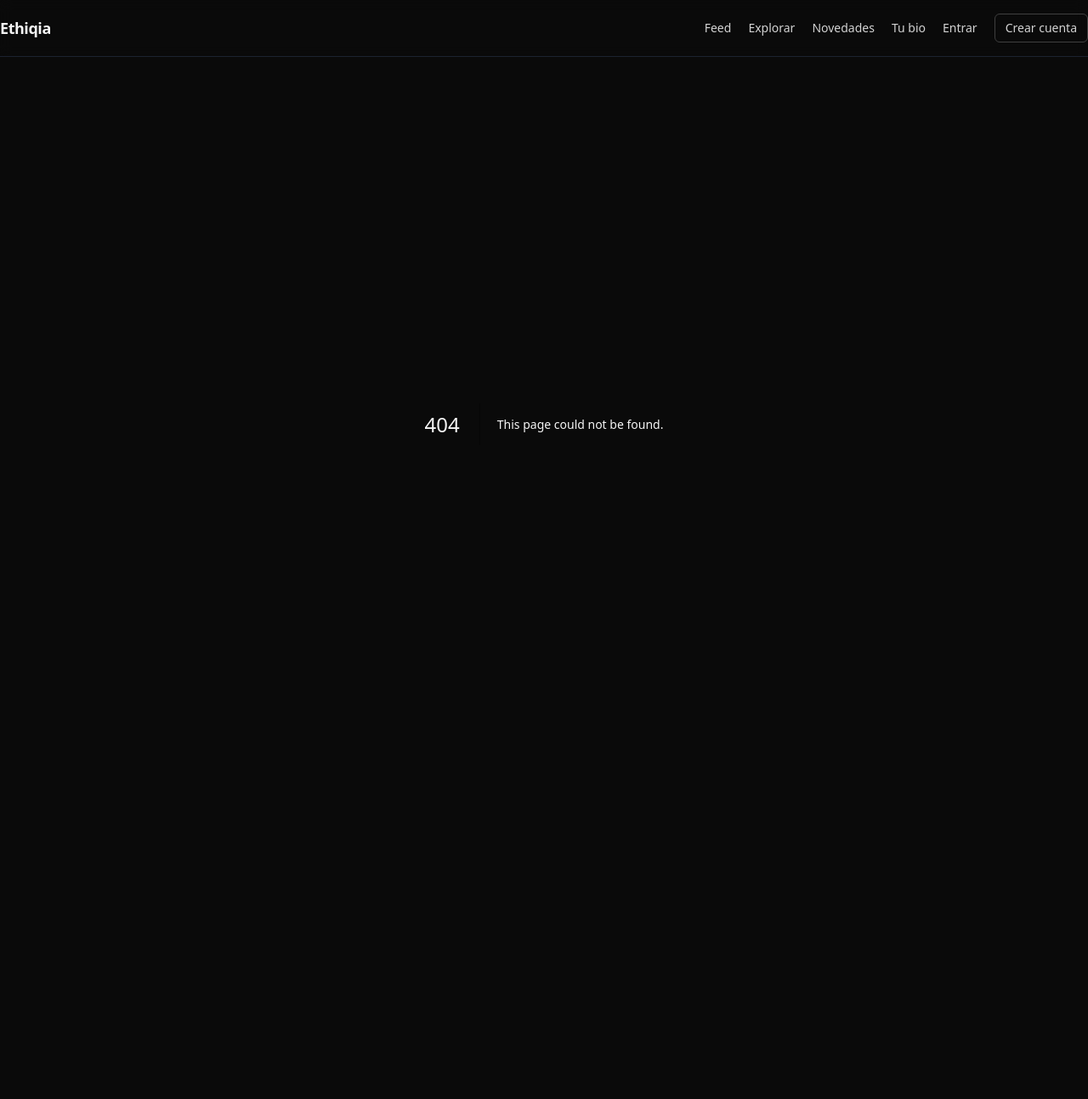
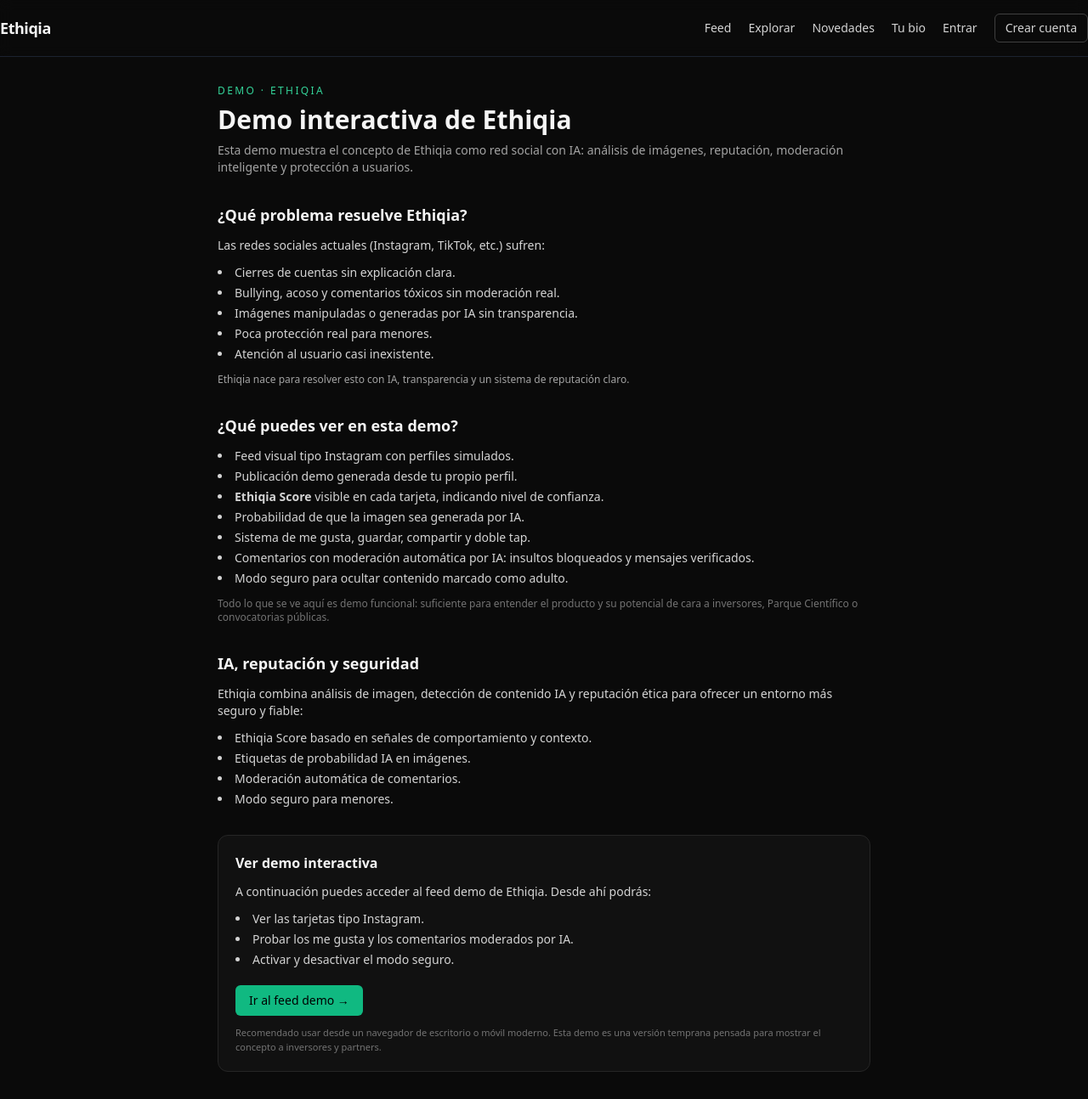
Before and after one commit to veletcosmetics/ethiqia-frontend, a Next.js app: page /demo in a window 1280 px wide. Before the commit this address had no page. Shown: the whole page at 85% size. Before the commit the page ends 931 px from the top, so only its background shows below. Built offline with nearby package versions, Linux system fonts and the light colour scheme.

Commit message:
feat: página demo explicativa

```diff
--- /dev/null
+++ b/app/demo/page.tsx
@@ -0,0 +1,114 @@
+import Link from 'next/link';
+
+export default function DemoPage() {
+  return (
+    <main className="min-h-[calc(100vh-64px)] max-w-3xl mx-auto space-y-8">
+      <header className="space-y-2">
+        <p className="text-xs uppercase tracking-[0.2em] text-emerald-400">
+          Demo · Ethiqia
+        </p>
+        <h1 className="text-3xl font-semibold">
+          Demo interactiva de Ethiqia
+        </h1>
+        <p className="text-sm text-neutral-400">
+          Esta demo muestra el concepto de Ethiqia como red social con IA: análisis de imágenes,
+          reputación, moderación inteligente y protección a usuarios.
+        </p>
+      </header>
+
+      {/* Bloque: Qué problema resuelve */}
+      <section className="space-y-3">
+        <h2 className="text-lg font-semibold">¿Qué problema resuelve Ethiqia?</h2>
+        <div className="grid gap-3 text-sm text-neutral-300">
+          <p>
+            Las redes sociales actuales (Instagram, TikTok, etc.) sufren:
+          </p>
+          <ul className="list-disc list-inside space-y-1 text-neutral-300">
+            <li>Cierres de cuentas sin explicación clara.</li>
+            <li>Bullying, acoso y comentarios tóxicos sin moderación real.</li>
+            <li>Imágenes manipuladas o generadas por IA sin transparencia.</li>
+            <li>Poca protección real para menores.</li>
+            <li>Atención al usuario casi inexistente.</li>
+          </ul>
+          <p className="text-neutral-400 text-xs">
+            Ethiqia nace para resolver esto con IA, transparencia y un sistema de reputación claro.
+          </p>
+        </div>
+      </section>
+
+      {/* Bloque: Qué hace la demo */}
+      <section className="space-y-3">
+        <h2 className="text-lg font-semibold">¿Qué puedes ver en esta demo?</h2>
+        <div className="grid gap-3 text-sm text-neutral-300">
+          <ul className="list-disc list-inside space-y-1">
+            <li>Feed visual tipo Instagram con perfiles simulados.</li>
+            <li>Publicación demo generada desde tu propio perfil.</li>
+            <li>
+              <strong>Ethiqia Score</strong> visible en cada tarjeta, indicando nivel de confianza.
+            </li>
+            <li>
+              Probabilidad de que la imagen sea generada por IA.
+            </li>
+            <li>
+              Sistema de me gusta, guardar, compartir y doble tap.
+            </li>
+            <li>
+              Comentarios con moderación automática por IA: insultos bloqueados y mensajes verificados.
+            </li>
+            <li>
+              Modo seguro para ocultar contenido marcado como adulto.
+            </li>
+          </ul>
+          <p className="text-xs text-neutral-500">
+            Todo lo que se ve aquí es demo funcional: suficiente para entender el producto y su potencial
+            de cara a inversores, Parque Científico o convocatorias públicas.
+          </p>
+        </div>
+      </section>
+
+      {/* Bloque: IA y reputación */}
+      <section className="space-y-3">
+        <h2 className="text-lg font-semibold">IA, reputación y seguridad</h2>
+        <p className="text-sm text-neutral-300">
+          Ethiqia combina análisis de imagen, detección de contenido IA y reputación ética para ofrecer
+          un entorno más seguro y fiable:
+        </p>
+        <ul className="list-disc list-inside space-y-1 text-sm text-neutral-300">
+          <li>Ethiqia Score basado en señales de comportamiento y contexto.</li>
+          <li>Etiquetas de probabilidad IA en imágenes.</li>
+          <li>Moderación automática de comentarios.</li>
+          <li>Modo seguro para menores.</li>
+        </ul>
+      </section>
+
+      {/* Botón principal: ver demo */}
+      <section className="border border-neutral-800 rounded-xl bg-neutral-900/60 p-5 space-y-3">
+        <h2 className="text-base font-semibold">
+          Ver demo interactiva
+        </h2>
+        <p className="text-sm text-neutral-300">
+          A continuación puedes acceder al feed demo de Ethiqia. Desde ahí podrás:
+        </p>
+        <ul className="list-disc list-inside text-sm text-neutral-300 space-y-1">
+          <li>Ver las tarjetas tipo Instagram.</li>
+          <li>Probar los me gusta y los comentarios moderados por IA.</li>
+          <li>Activar y desactivar el modo seguro.</li>
+        </ul>
+
+        <div className="pt-2">
+          <Link
+            href="/feed"
+            className="inline-flex items-center gap-2 rounded-md bg-emerald-500 px-4 py-2 text-sm font-medium text-black hover:bg-emerald-400"
+          >
+            Ir al feed demo →
+          </Link>
+        </div>
+
+        <p className="text-[11px] text-neutral-500 mt-2">
+          Recomendado usar desde un navegador de escritorio o móvil moderno. Esta demo es una versión
+          temprana pensada para mostrar el concepto a inversores y partners.
+        </p>
+      </section>
+    </main>
+  );
+}
```
